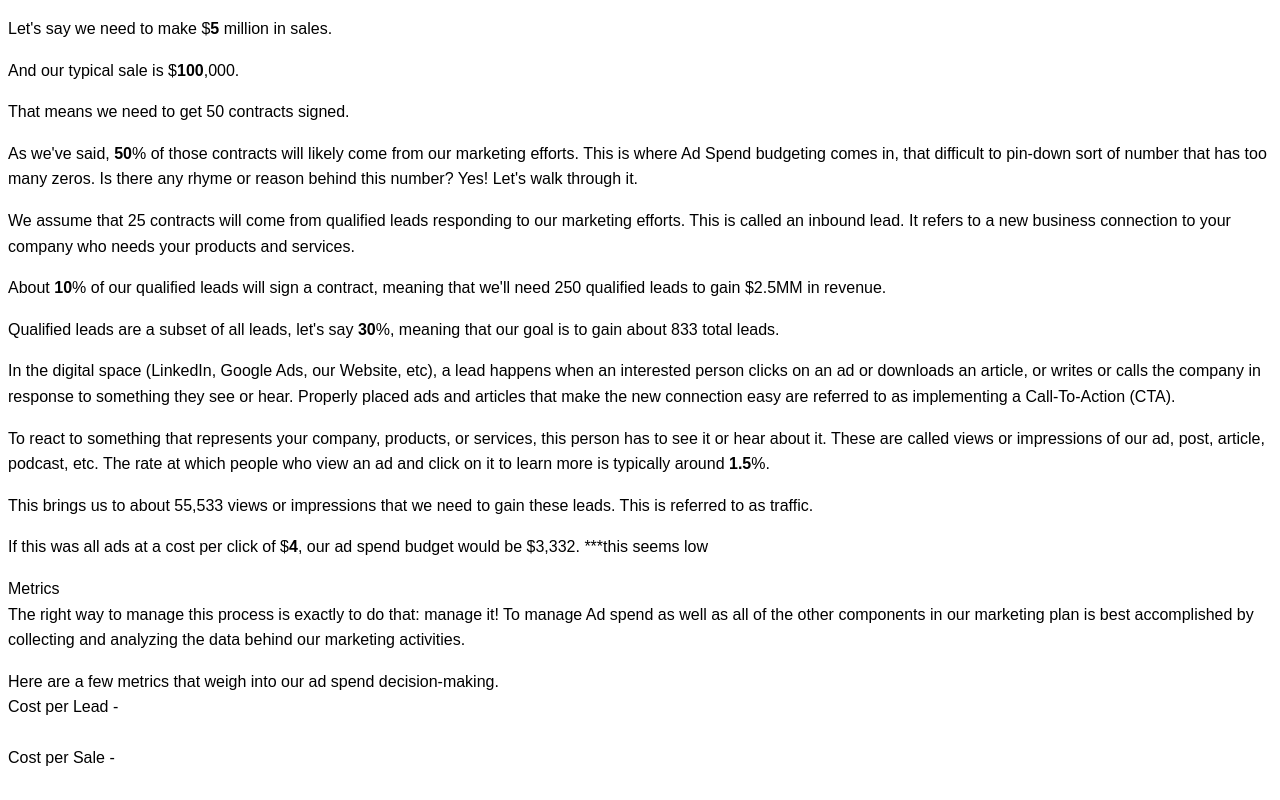
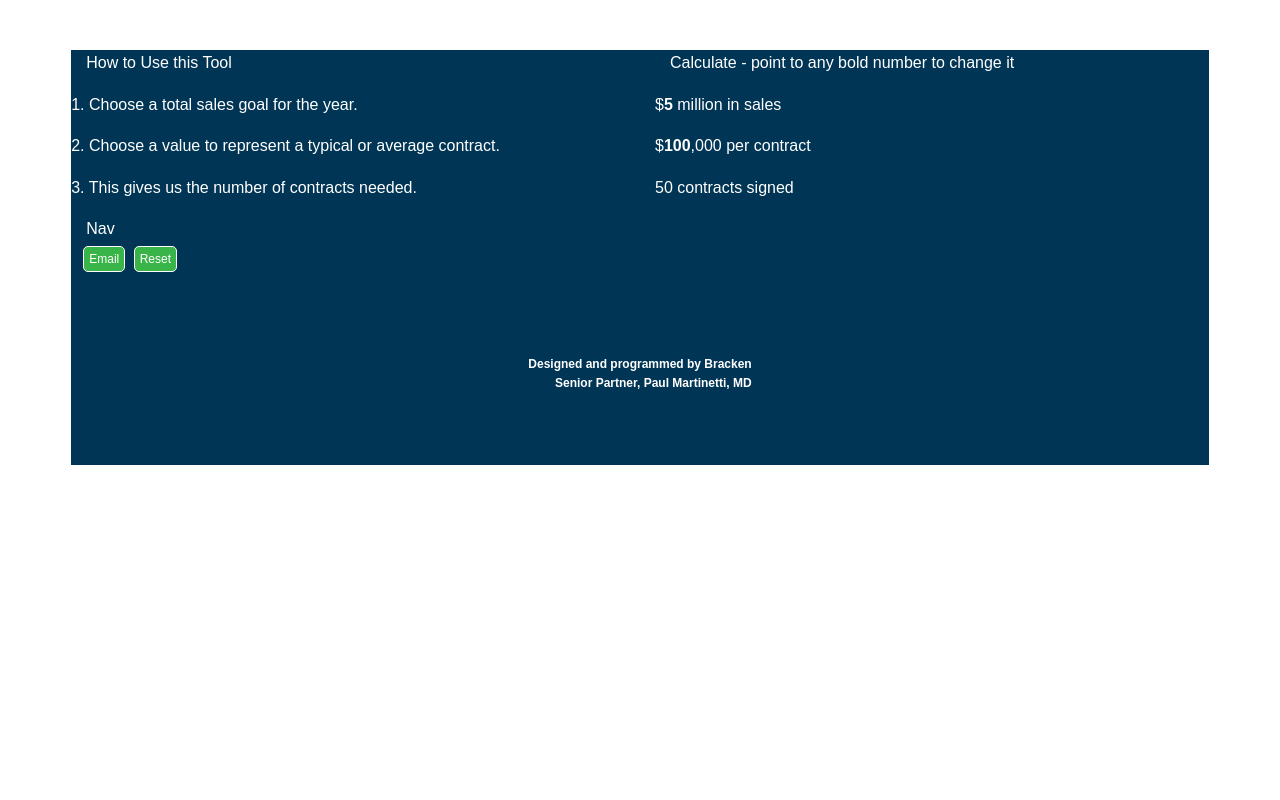
Before and after one commit to paulmartinetti/ad-spend, a plain HTML site: page index.html in a window 1280 px wide. Drawn offline with Linux system fonts and the light colour scheme.

Commit message:
updating similar to fda mtg calc

```diff
--- a/index.html
+++ b/index.html
@@ -4,11 +4,12 @@
 <head>
   <meta charset="UTF-8">
   <meta name="viewport" content="width=device-width, initial-scale=1.0">
-  <title>Interactive Marketing Profit Article</title>
+  <title>Ad Spend Calculator</title>
   <style>
     body {
       font-family: Arial, sans-serif;
       line-height: 1.6;
+      color: white;
     }
 
     .inputs {
@@ -32,12 +33,142 @@
     .selector select {
       width: auto;
     }
+
+    .custom-button,
+    .nav-button {
+      background-color: #003555;
+      /* blue background */
+      border: 1px solid;
+      color: white;
+      /* White text */
+      padding: 5px;
+      /* Padding for text */
+      text-align: center;
+      text-decoration: none;
+      display: inline-block;
+      font-size: 12px;
+      /* Text size */
+      font-family: Arial, Sans-Serif;
+      border-radius: 5px;
+      /* Rounded corners */
+      cursor: pointer;
+      margin: 2px;
+    }
+
+    .nav-button {
+      background-color: #39b449;
+      /* Green background */
+    }
+
+    .row {
+      margin-top: 50px;
+      display: flex;
+      margin-left: -15px;
+      margin-right: -15px;
+    }
+
+    .column {
+      flex: 1;
+      /* Ensures each column takes up equal space */
+      padding-left: 15px;
+      padding-right: 15px;
+    }
+
+    .box {
+      /*border-color: #39b449;*/
+      margin: 10px;
+      margin-top: 2px;
+    }
+
+    .clabel {
+      padding-top: 20px;
+      margin-left: 15px;
+      font-family: 'Merriweather', Arial, Sans-Serif;
+      color:white;
+    }
+
+    .flabel {
+      display: block;
+      font-size: 12px;
+      font-weight: bold;
+      text-align: center;
+      /* Text size */
+      font-family: Arial, Sans-Serif;
+      color: #003555;
+    }
+
+    input {
+      padding: 5px;
+    }
+
+    #box1 {
+      margin-left: 150px;
+      width: 90%;
+      margin: 0 auto;
+      background-color:#003555;
+    }
+
+    ::-webkit-scrollbar {
+      width: 12px;
+      /* width of the entire scrollbar */
+    }
+
+    /* Targets the draggable part of the scrollbar */
+    ::-webkit-scrollbar-thumb {
+      background-color: darkgrey;
+      /* color of the draggable part */
+      border-radius: 10px;
+      /* roundness of the draggable part */
+      border: 3px solid transparent;
+      /* creates padding around the thumb */
+      background-clip: padding-box;
+      /* prevents the background color from spilling into the border area */
+    }
+
+    /* Targets the part of the scrollbar track where there's no thumb */
+    ::-webkit-scrollbar-track {
+      background: #f1f1f1;
+      /* color of the rest of the scrollbar */
+      border-radius: 10px;
+      /* roundness of the track */
+    }
   </style>
 </head>
 
 <body>
 
-  <article>
+  <section class="section" id="box1">
+    <div class="row">
+      <div class="column" id="box2">
+        <label class="clabel">How to Use this Tool</label>
+        <p>1. Choose a total sales goal for the year.</p>
+        <p>2. Choose a value to represent a typical or average contract.</p>
+        <p>3. This gives us the number of contracts needed.</p>
+
+        <label class="clabel">Nav</label>
+        <div class="box" id="box6">
+          <button class="nav-button" onclick="emailBtn()">Email
+          </button>
+          <button class="nav-button" onclick="resetBtn()">Reset
+          </button>
+        </div>
+      </div>
+
+      <div class="column" id="box3">
+        <label class="clabel">Calculate - point to any bold number to change it</label>
+        <p>$<span class="inputs" id="tsales">5</span> million in sales</p>
+        <p>$<span class="inputs" id="sale">100</span>,000 per contract</p>
+        <p><span class="outputs" id="contracts">50</span> contracts signed</p>
+
+      </div>
+    </div>
+    <br><br>
+    <h5 style="white-space: pre-wrap; text-align: center; font-size: 12px"><strong>Designed and programmed by Bracken
+        Senior Partner, Paul Martinetti, MD</strong></h5>
+    <br><br>
+  </section>
+
+  <!--article>
     <p>Let's say we need to make $<span class="inputs" id="tsales">5</span> million in sales.</p>
     <p>And our typical sale is $<span class="inputs" id="sale">100</span>,000.</p>
     <p>That means we need to get <span class="outputs" id="contracts">50</span> contracts signed.</p>
@@ -81,7 +212,7 @@
       Cost per Sale -
     </p>
 
-  </article>
+  </article-->
 
 
   <script>
```
